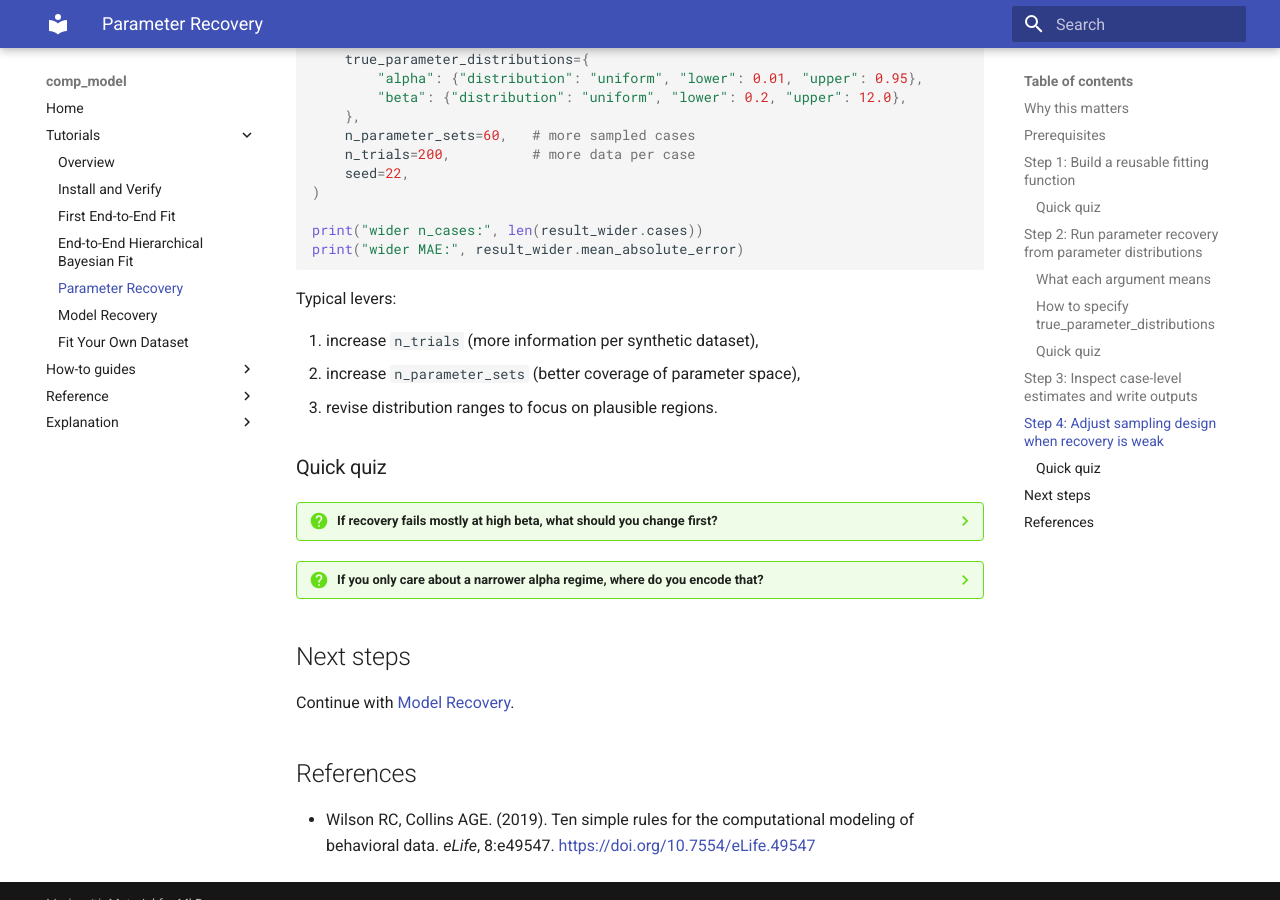
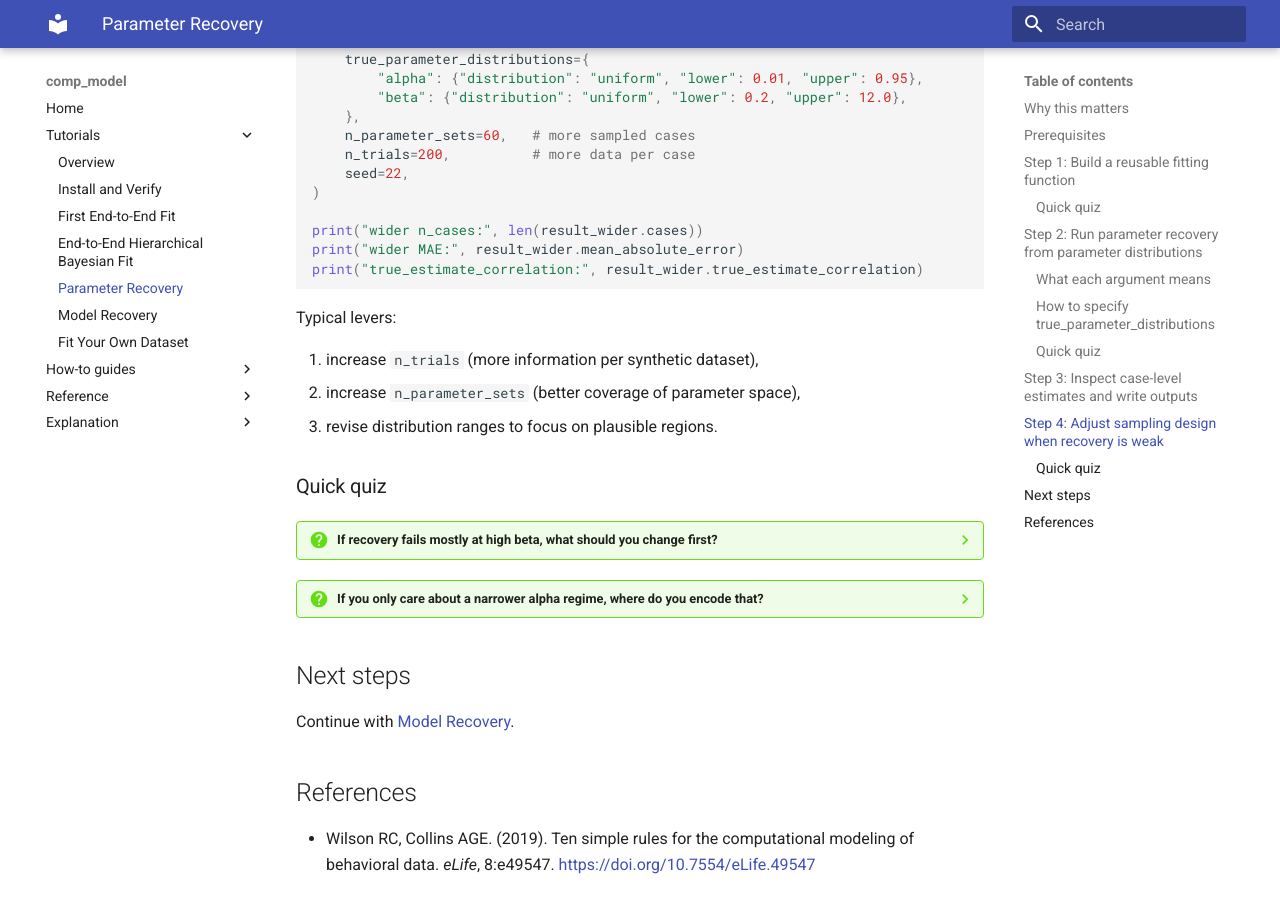
Before and after one commit to g-morishita/comp_model, an MkDocs documentation site: the page built from docs/tutorials/parameter-recovery.md, in a window 1280 px wide and 900 px high, scrolled down 4316 px. Built offline with MkDocs 1.6.1 and Material for MkDocs 9.7.7, drawn with Linux system fonts in a browser that asks for light colours.

Commit message:
docs: print correlation to evaluate the parameter recovery

````diff
--- a/docs/tutorials/parameter-recovery.md
+++ b/docs/tutorials/parameter-recovery.md
@@ -229,6 +229,7 @@ result_wider = run_parameter_recovery(
 
 print("wider n_cases:", len(result_wider.cases))
 print("wider MAE:", result_wider.mean_absolute_error)
+print("true_estimate_correlation:", result_wider.true_estimate_correlation)
 ```
 
 Typical levers:
````
